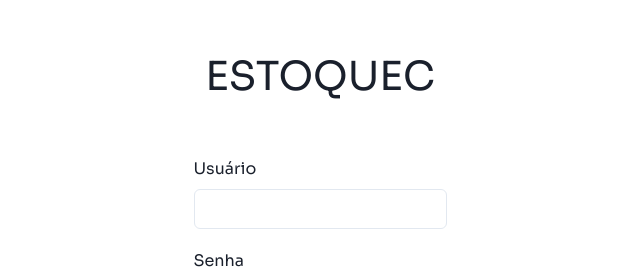
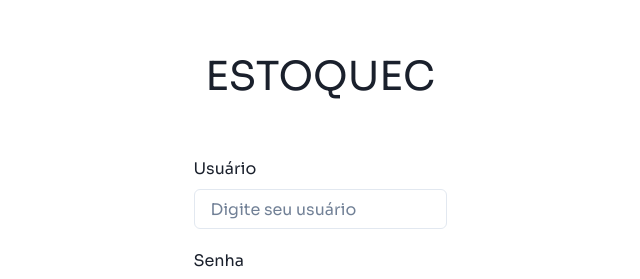
Before and after one commit to guilhermeoln/estoquec, a Next.js app: page / in a window 1280 px wide. Shown: the part 181-460 px from the top of the page, without its empty margins (320-960 px from the left). Built offline with nearby package versions, Linux system fonts and the light colour scheme.

Commit message:
fix(Home): Ajustando RightElement do input da senha

```diff
--- a/src/pages/index.tsx
+++ b/src/pages/index.tsx
@@ -31,7 +31,7 @@ export default function Home() {
       <form>
         <FormControl>
           <FormLabel>Usuário</FormLabel>
-          <Input type="text" />
+          <Input type="text" placeholder="Digite seu usuário" />
         </FormControl>
         <FormControl marginTop="20px">
           <FormLabel>Senha</FormLabel>
@@ -41,6 +41,7 @@ export default function Home() {
               type={viewPassword ? "text" : "password"}
             />
             <InputRightElement
+              // eslint-disable-next-line react/no-children-prop
               children={
                 viewPassword ? (
                   <ViewOffIcon
```
